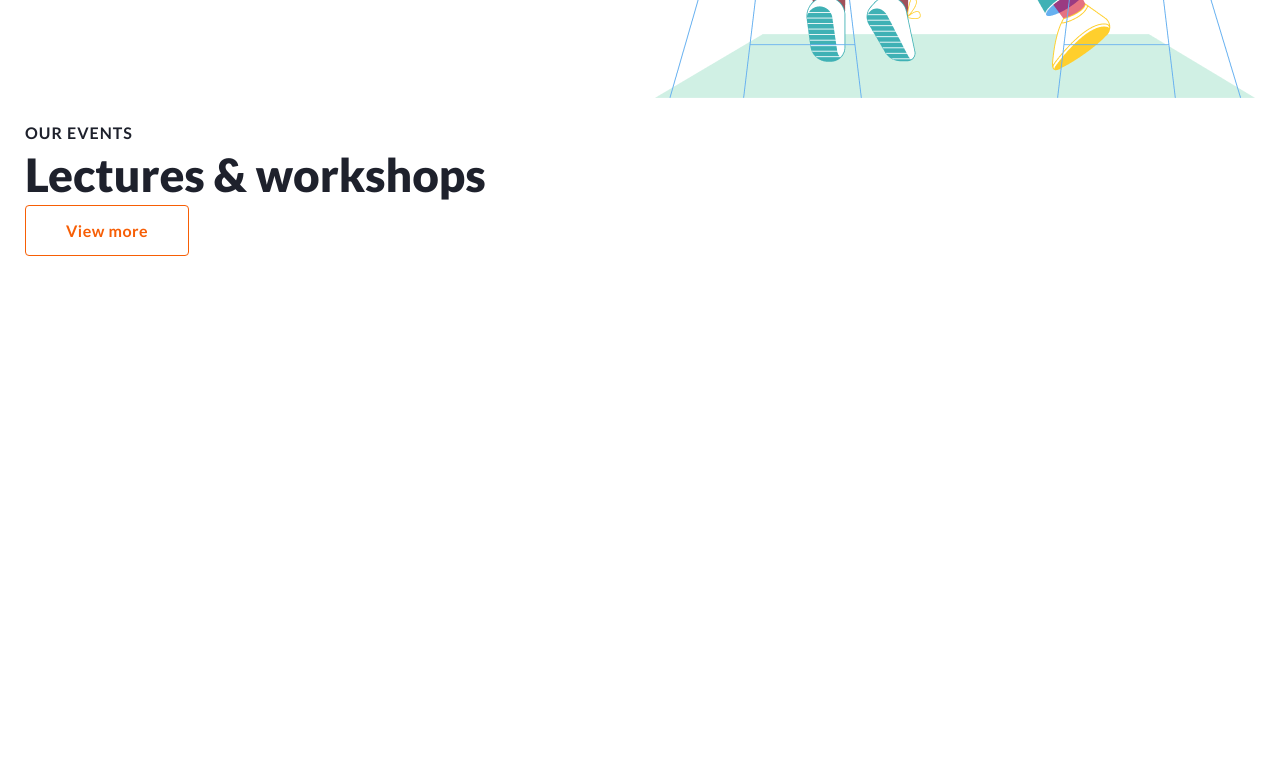
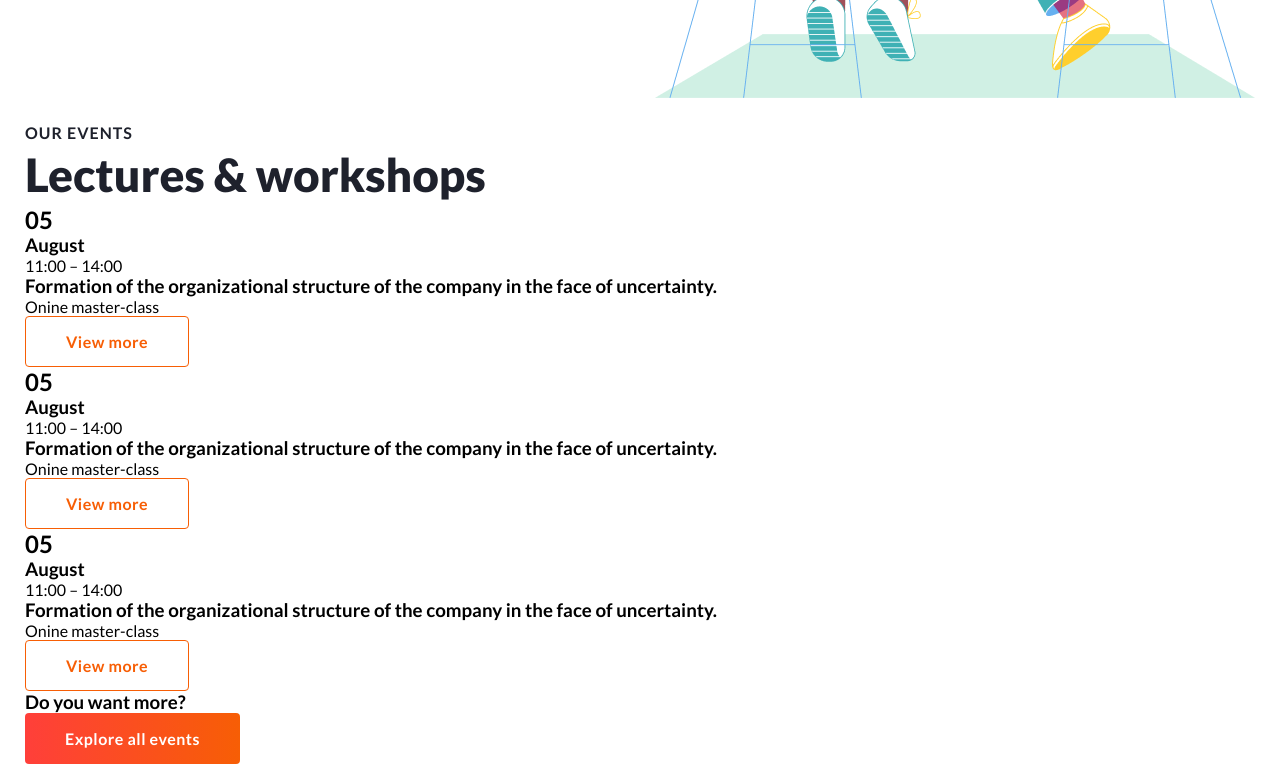
Before and after one commit to asadbekjs/createx2, a plain HTML site: page index.html in a window 1280 px wide. Shown: the part 3292-4056 px from the top of the page. Before the commit the page ends 3548 px from the top, so only its background shows below. Drawn offline with Linux system fonts and the light colour scheme.

Commit message:
added events section html structure

```diff
--- a/index.html
+++ b/index.html
@@ -394,12 +394,63 @@
           </div>
           <div class="events__medium">
             <div class="events__card">
-              <div class="events__card--datebox"></div>
-              <div class="events__card--content"></div>
+              <div class="events__card--datebox">
+                <h2 class="events__card--date">05</h2>
+                <div class="events__card--time">
+                  <h3 class="events__card--month">August</h3>
+                  <p class="events__card--timeinterval">11:00 – 14:00</p>
+                </div>
+              </div>
+              <div class="events__card--content">
+                <h3 class="events__card--title">
+                  Formation of the organizational structure of the company in
+                  the face of uncertainty.
+                </h3>
+                <p class="events__card--text">Onine master-class</p>
+              </div>
+              <button class="events__card--btn section__btn2">View more</button>
+            </div>
+            <div class="events__card">
+              <div class="events__card--datebox">
+                <h2 class="events__card--date">05</h2>
+                <div class="events__card--time">
+                  <h3 class="events__card--month">August</h3>
+                  <p class="events__card--timeinterval">11:00 – 14:00</p>
+                </div>
+              </div>
+              <div class="events__card--content">
+                <h3 class="events__card--title">
+                  Formation of the organizational structure of the company in
+                  the face of uncertainty.
+                </h3>
+                <p class="events__card--text">Onine master-class</p>
+              </div>
+              <button class="events__card--btn section__btn2">View more</button>
+            </div>
+            <div class="events__card">
+              <div class="events__card--datebox">
+                <h2 class="events__card--date">05</h2>
+                <div class="events__card--time">
+                  <h3 class="events__card--month">August</h3>
+                  <p class="events__card--timeinterval">11:00 – 14:00</p>
+                </div>
+              </div>
+              <div class="events__card--content">
+                <h3 class="events__card--title">
+                  Formation of the organizational structure of the company in
+                  the face of uncertainty.
+                </h3>
+                <p class="events__card--text">Onine master-class</p>
+              </div>
               <button class="events__card--btn section__btn2">View more</button>
             </div>
           </div>
-          <div class="events__bottom"></div>
+          <div class="events__bottom">
+            <h3 class="events__bottom--title">Do you want more?</h3>
+            <button class="events__card--btn section__btn1">
+              Explore all events
+            </button>
+          </div>
         </div>
       </div>
     </section>
```
